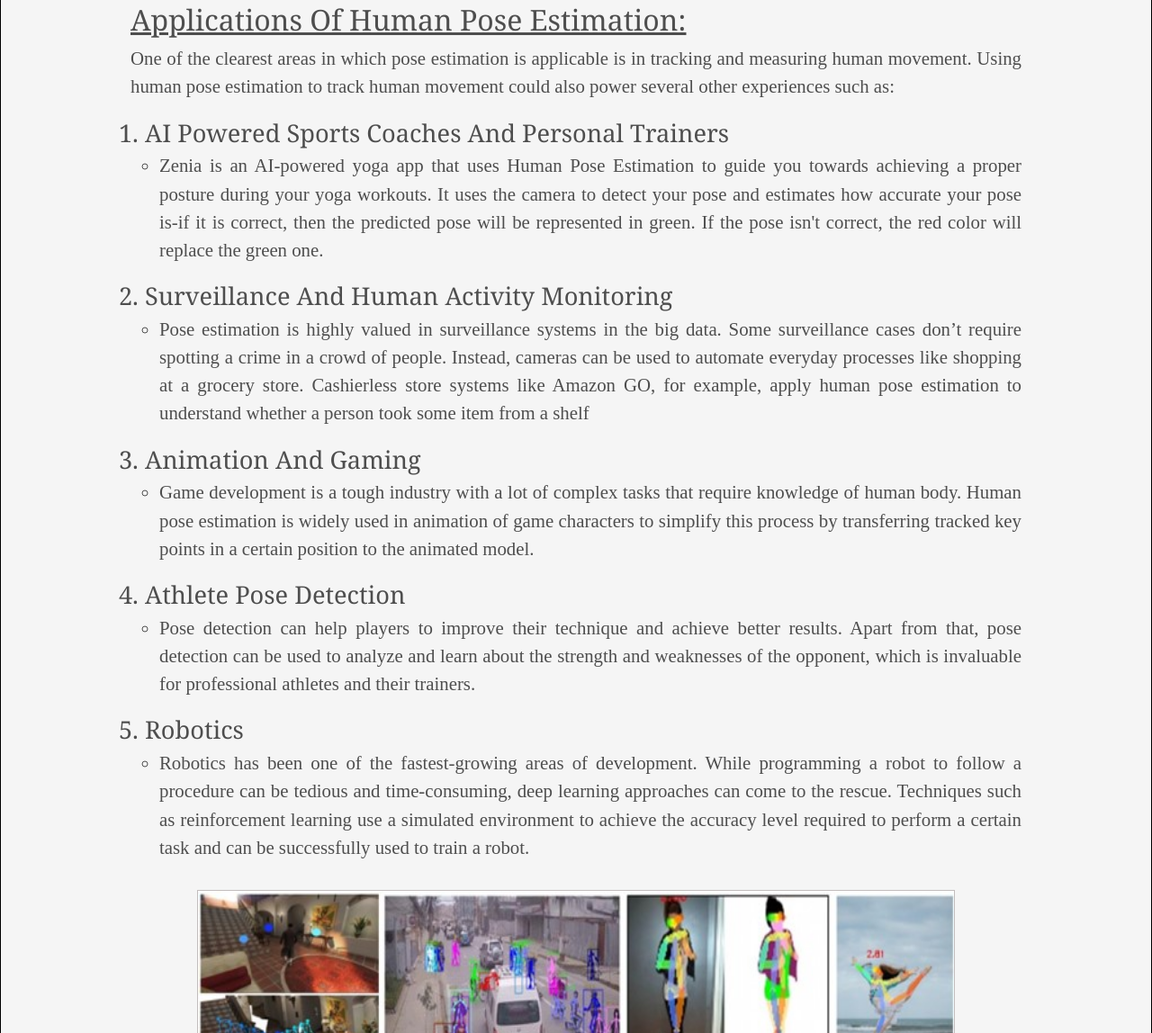
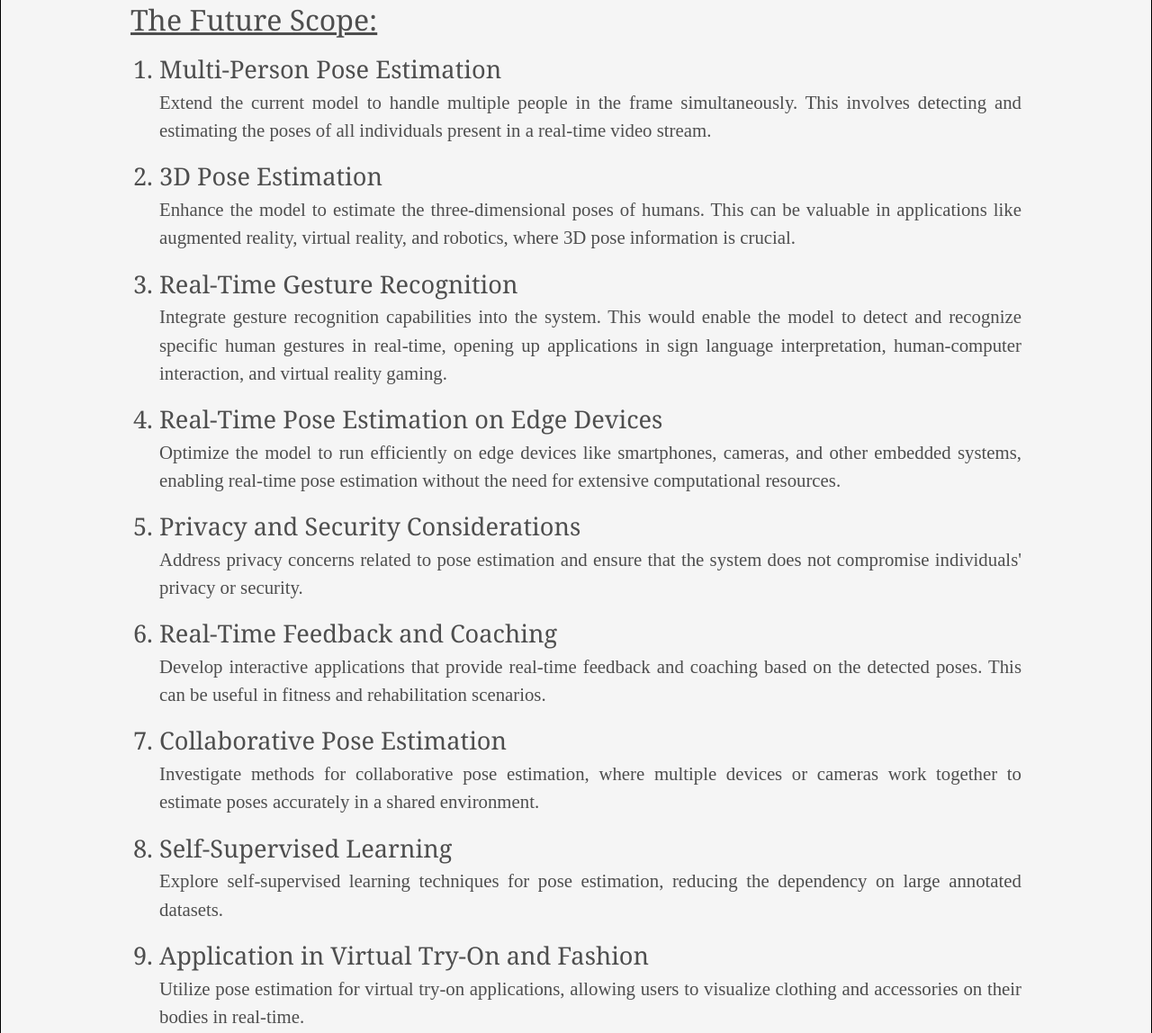
Before and after one commit to itsindrajput/PoseEstimation, a plain HTML site: page Explore.html in a window 1280 px wide. Shown: the part 1548-2696 px from the top of the page at 90% size. Drawn offline with nearby package versions, Linux system fonts and the light colour scheme; a web font is replaced by a local one.

Commit message:
Updated Explore.html

```diff
--- a/Explore.html
+++ b/Explore.html
@@ -83,7 +83,7 @@ vital for practical applications like fitness and dance. The inclusion of more k
 <img id="Picture2" src="images/points.png"/>
 
 
-<h2 style="text-decoration: underline; font-family: Georgia, 'Times New Roman', Times, serif; text-align: left;">Outlook And Future Trends:</h2>
+<h2 style="text-decoration: underline; font-family: Georgia, 'Times New Roman', Times, serif; text-align: left;">Outlook And Trends:</h2>
 <p class="normaltxt" style="margin-bottom: 1.5rem;">Pose estimation for objects is a major trend in computer vision. Object pose estimation allows gaining a more
 detailed understanding of objects compared to two-dimensional bounding boxes. Until now, pose estimation is still
 computationally very intensive and requires expensive AI hardware (often multiple NVIDIA GPUs) that is not
@@ -97,13 +97,88 @@ and private (no visuals need to be sent to the cloud).
 An example of a lightweight pose estimation model for Edge ML is Lightweight OpenPose.
 </p>
 
+
+<h2 style="text-decoration: underline; font-family: Georgia, 'Times New Roman', Times, serif; text-align: left;">The Future Scope:</h2>
+<p><ol style="margin-left: 2rem; margin-bottom: 2.5rem;">
+<li class="txtheading">Multi-Person Pose Estimation</li>
+<ul style="list-style-type: none;">
+    <li class="normaltxt">
+        Extend the current model to handle multiple people in the frame simultaneously.
+        This involves detecting and estimating the poses of all individuals present in a real-time video stream.
+    </li>
+</ul>
+
+<li class="txtheading">3D Pose Estimation</li>
+<ul style="list-style-type: none;">
+    <li class="normaltxt">
+        Enhance the model to estimate the three-dimensional poses of humans.
+        This can be valuable in applications like augmented reality, virtual reality, and robotics, where 3D pose information is crucial.
+    </li>
+</ul>
+
+<li class="txtheading">Real-Time Gesture Recognition</li>
+<ul style="list-style-type: none;">
+    <li class="normaltxt">
+        Integrate gesture recognition capabilities into the system.
+        This would enable the model to detect and recognize specific human gestures in real-time, opening up applications in sign language interpretation, human-computer interaction, and virtual reality gaming.
+
+    </li>
+</ul>
+
+<li class="txtheading">Real-Time Pose Estimation on Edge Devices</li>
+<ul style="list-style-type: none;">
+    <li class="normaltxt">
+        Optimize the model to run efficiently on edge devices like smartphones, cameras, and other embedded systems, enabling real-time pose estimation without the need for extensive computational resources.
+    </li>
+</ul>
+
+<li class="txtheading">Privacy and Security Considerations</li>
+<ul style="list-style-type: none;">
+    <li class="normaltxt">
+        Address privacy concerns related to pose estimation and ensure that the system does not compromise individuals' privacy or security.
+    </li>
+</ul>
+
+<li class="txtheading">Real-Time Feedback and Coaching</li>
+<ul style="list-style-type: none;">
+    <li class="normaltxt">
+        Develop interactive applications that provide real-time feedback and coaching based on the detected poses.
+        This can be useful in fitness and rehabilitation scenarios.
+    </li>
+</ul>
+
+<li class="txtheading">Collaborative Pose Estimation</li>
+<ul style="list-style-type: none;">
+    <li class="normaltxt">
+        Investigate methods for collaborative pose estimation, where multiple devices or cameras work together to estimate poses accurately in a shared environment.
+    </li>
+</ul>
+
+<li class="txtheading">Self-Supervised Learning</li>
+<ul style="list-style-type: none;">
+    <li class="normaltxt">
+        Explore self-supervised learning techniques for pose estimation, reducing the dependency on large annotated datasets.
+    </li>
+</ul>
+
+<li class="txtheading">Application in Virtual Try-On and Fashion</li>
+<ul style="list-style-type: none;">
+    <li class="normaltxt">
+        Utilize pose estimation for virtual try-on applications, allowing users to visualize clothing and accessories on their bodies in real-time.
+    </li>
+</ul>
+</ol>
+</p>
+
+
+
 <h2 style="text-decoration: underline; font-family: Georgia, 'Times New Roman', Times, serif; text-align: left;">Applications Of Human Pose Estimation:</h2>
 <section>
 <p class="normaltxt">One of the clearest areas in which pose estimation is applicable is in tracking
 and measuring human movement. Using human pose estimation to track human
 movement could also power several other experiences such as:</p>
 <p>
-<ol style="margin-left: 1rem;">
+<ol style="margin-left: 2rem;">
     <li class="txtheading">AI Powered Sports Coaches And Personal Trainers</li>
     <ul style="margin-left: 1rem;">
     <li class="normaltxt">Zenia is an AI-powered yoga app that uses Human Pose Estimation to guide you towards achieving a proper posture
```
